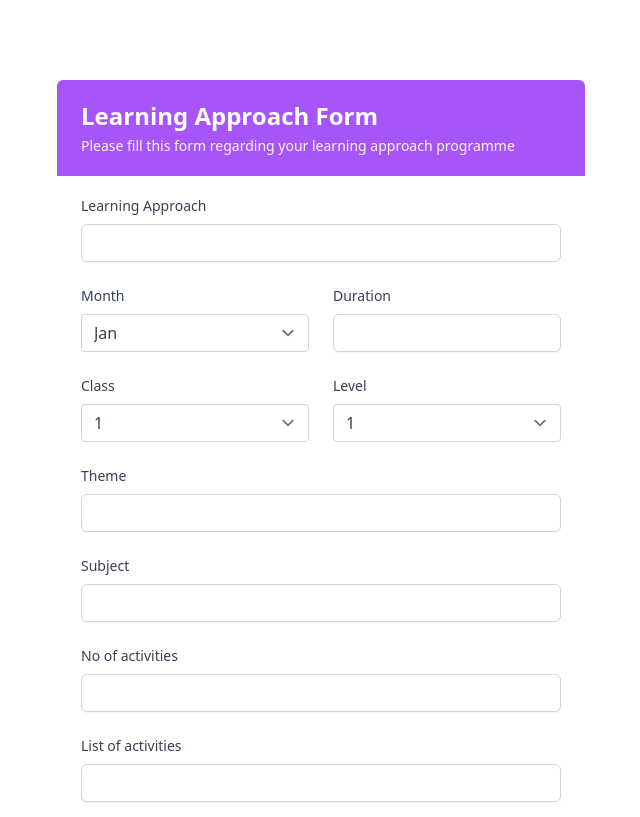
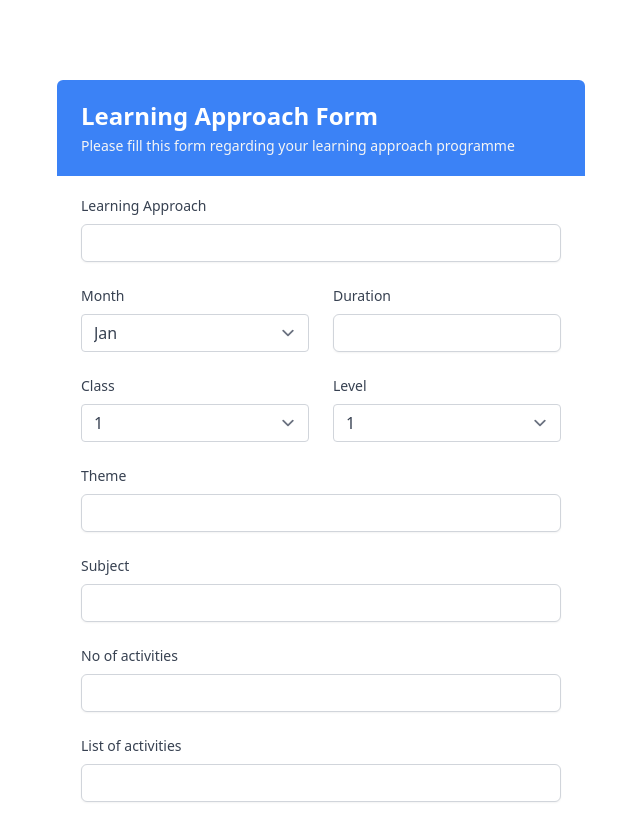
Before and after one commit to invincibleinventor/auform, a website: page src/forms/LearnForm.html in a window 1280 px wide. Shown: the top 817 px of the page, without its empty margins (319-959 px from the left). Drawn offline with nearby package versions, Linux system fonts and the light colour scheme; no server answers; a web font is replaced by a local one.

Commit message:
Update LearnForm.html

```diff
--- a/src/forms/LearnForm.html
+++ b/src/forms/LearnForm.html
@@ -11,7 +11,7 @@
 </head>
 <body class="bg-white flex flex-col items-center content-center sm:py-20 ">
     <form class="mx-auto w-screen md:w-auto my-auto" id="formie">
-        <div class="px-6 py-4 bg-purple-500 sm:rounded-t-md">
+        <div class="px-6 py-4 bg-blue-500 sm:rounded-t-md">
         <h3 class="text-2xl font-semibold leading-6 text-white mt-2 mb-2">Learning Approach Form</h3>
         <p class="mt-1  text-xs sm:text-sm text-neutral-100 mb-1 leading-6">Please fill this form regarding your learning approach programme</p>
     </div>
```
